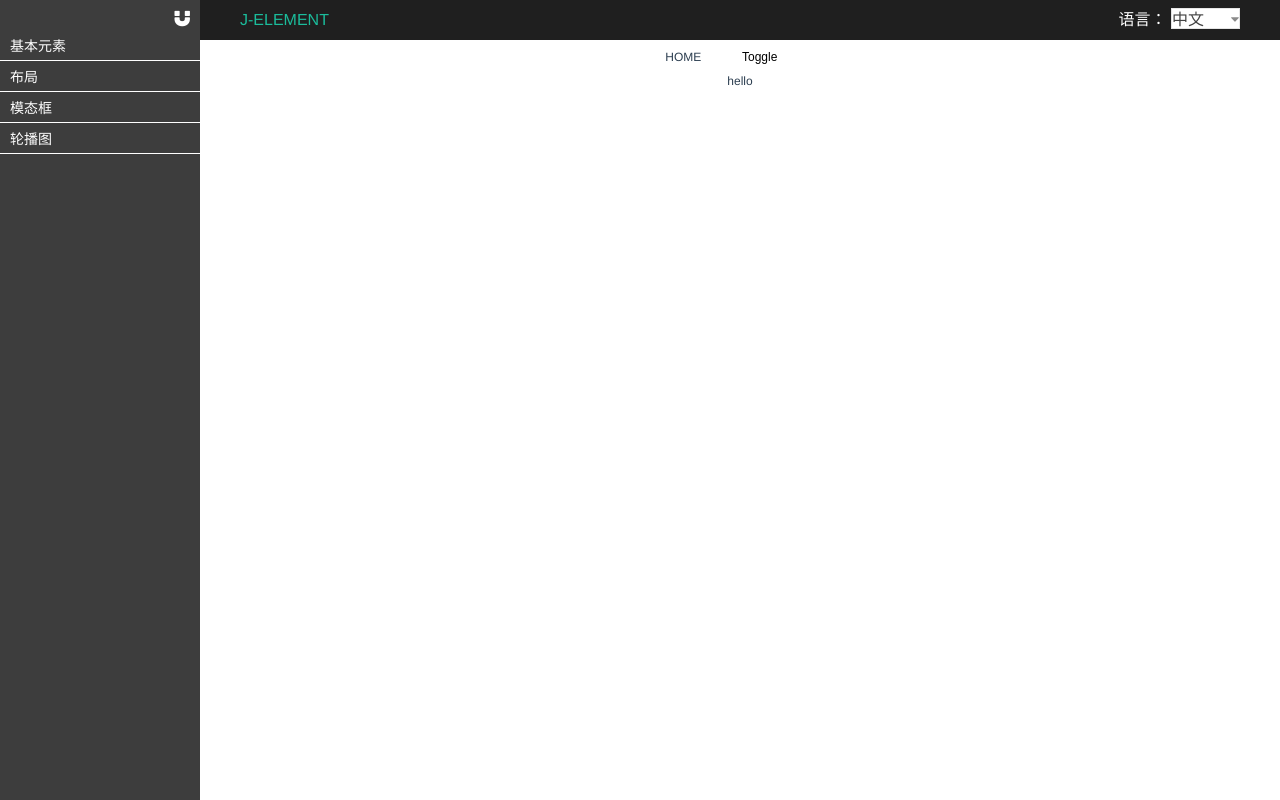
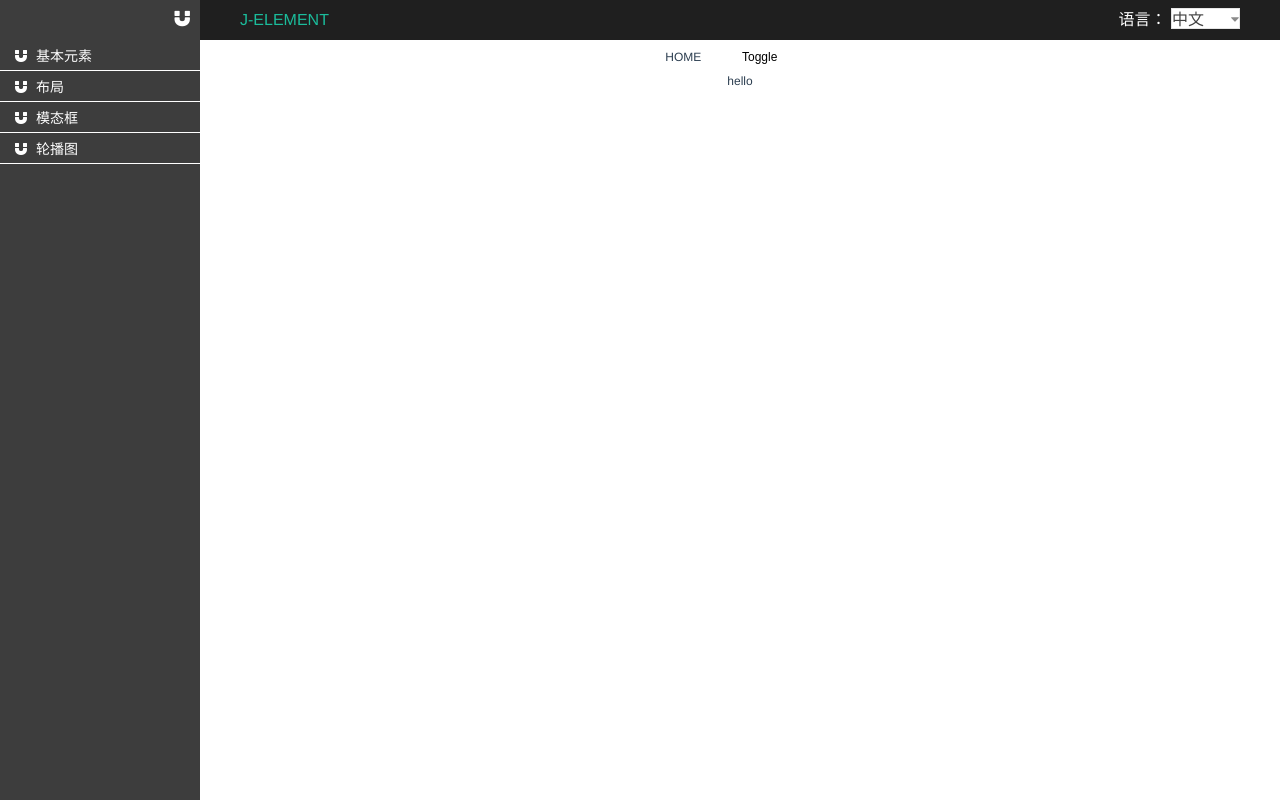
Before and after one commit to madunyao/j-element, a Vue app: page /home in a window 1280 px wide. Built offline with nearby package versions, Linux system fonts and the light colour scheme.

Commit message:
sideBar**

```diff
--- a/src/assets/css/style.css
+++ b/src/assets/css/style.css
@@ -60,3 +60,26 @@ button{
 }
 
 /***************************************/
+/*悬浮气泡*/
+.key-word-wrap{position: relative !important}
+.key-word-wrap .key-word-detail-div{
+  z-index: 999;
+  display: none;
+  position: absolute;
+  bottom:20px;
+  left: 0;
+  min-width: 150px;
+  width: max-content;
+  padding: 10px 10px;
+  font-weight: normal;
+  background: #fff !important;
+  text-align: left !important;
+  border-radius: 8px !important;
+  color: #363636 !important;
+  border: 1px solid #eeeeee;
+  -moz-box-shadow: 0px 0px 12px #dde0e4;
+  -webkit-box-shadow: 0px 0px 12px #dde0e4;
+  box-shadow: 0px 0px 12px #dde0e4;
+}
+.key-word-wrap:hover .key-word-detail-div{display: block !important;}
+/***************************************/
--- a/src/assets/language/ch.js
+++ b/src/assets/language/ch.js
@@ -4,6 +4,7 @@ module.exports = {
     basicElements: '基本元素',
     layout: '布局',
     sidebar: '侧边栏',
+    navbar: '导航',
     card: '卡片',
     tab: '选项卡',
     modal: '模态框',
--- a/src/assets/language/en.js
+++ b/src/assets/language/en.js
@@ -4,6 +4,7 @@ module.exports = {
     basicElements: 'basic elements',
     layout: 'layout',
     sidebar: 'sidebar',
+    navbar: 'navigation',
     card: 'card',
     tab: 'tab',
     modal: 'modal',
--- a/src/components/base-ui/layout/sideBar.vue
+++ b/src/components/base-ui/layout/sideBar.vue
@@ -1,8 +1,10 @@
 <template>
   <div class="sideBar" :class="toogleFlag?'toogle':''">
     <i class="fa fa-magnet control-width" @click="toogleFlag=!toogleFlag"></i>
-    <div v-for="(row,index) in option.children" :key="index">
+    <div class="content">
+      <div v-for="(row,index) in option.children" :key="index">
         <sideBarRow :option="row"></sideBarRow>
+      </div>
     </div>
   </div>
 </template>
@@ -38,6 +40,10 @@ export default {
     padding-top: 30px;
     transition:width .7s;
   }
+  .sideBar .content{
+    min-width: 200px;
+    margin-top: 10px;
+  }
   .sideBar.toogle{
     width: 35px;
   }
@@ -46,9 +52,10 @@ export default {
     top: 10px;
     right: 10px;
     font-size: 18px;
+    cursor: pointer;
   }
   i.control-width:hover{
-    color: #eee;
+    color: #1bbc9b;
   }
 
 </style>
--- a/src/components/base-ui/layout/sideBarRow.vue
+++ b/src/components/base-ui/layout/sideBarRow.vue
@@ -1,6 +1,9 @@
 <template>
   <div class="sideBarRow" :class="option.check?'check':'nocheck'">
-     <div class="sideBarRowName" @click="clickRow(option)">{{$t(option.name)}}</div>
+     <div class="sideBarRowName" @click="clickRow(option)">
+        <i class="fa fa-magnet" style="margin:0 5px;"></i>
+        {{$t(option.name)}}
+     </div>
      <!-- 非叶子结点 -->
       <transition name="fade">
         <div class="sideBarRowList j-gray" v-if="option.check" >
@@ -59,7 +62,7 @@ export default {
 };
 </script>
 
-<style scoped>
+<style lang="scss" scoped>
   .check>.sideBarRowList{display: block;}
   .nocheck>.sideBarRowList{display: none;}
   .sideBarRow{
@@ -70,7 +73,11 @@ export default {
     padding: 5px 10px;
     cursor: pointer;
   }
-
+  .sideBarRowName:hover{
+    .fa{
+      color: #1bbc9b;
+    }
+  }
 /***************************** */
 .slide-fade-enter-active {
   transition: all .3s ease;
--- a/src/views/sideView.vue
+++ b/src/views/sideView.vue
@@ -15,7 +15,7 @@ export default {
       option: {
         children: [
           { name: 'sidebar.basicElements', href: 'home' },
-          { name: 'sidebar.layout', children: [{ name: 'sidebar.sidebar' }, { name: 'sidebar.card' }, { name: 'sidebar.tab', href: 'tabDivView' }] },
+          { name: 'sidebar.layout', children: [{ name: 'sidebar.navbar' }, { name: 'sidebar.card' }, { name: 'sidebar.tab', href: 'tabDivView' }] },
           { name: 'sidebar.modal', href: 'modalView' },
           { name: 'sidebar.banner', href: 'bannerView' }],
       },
```
Lines whose indentation alone changed are shown as unchanged.
